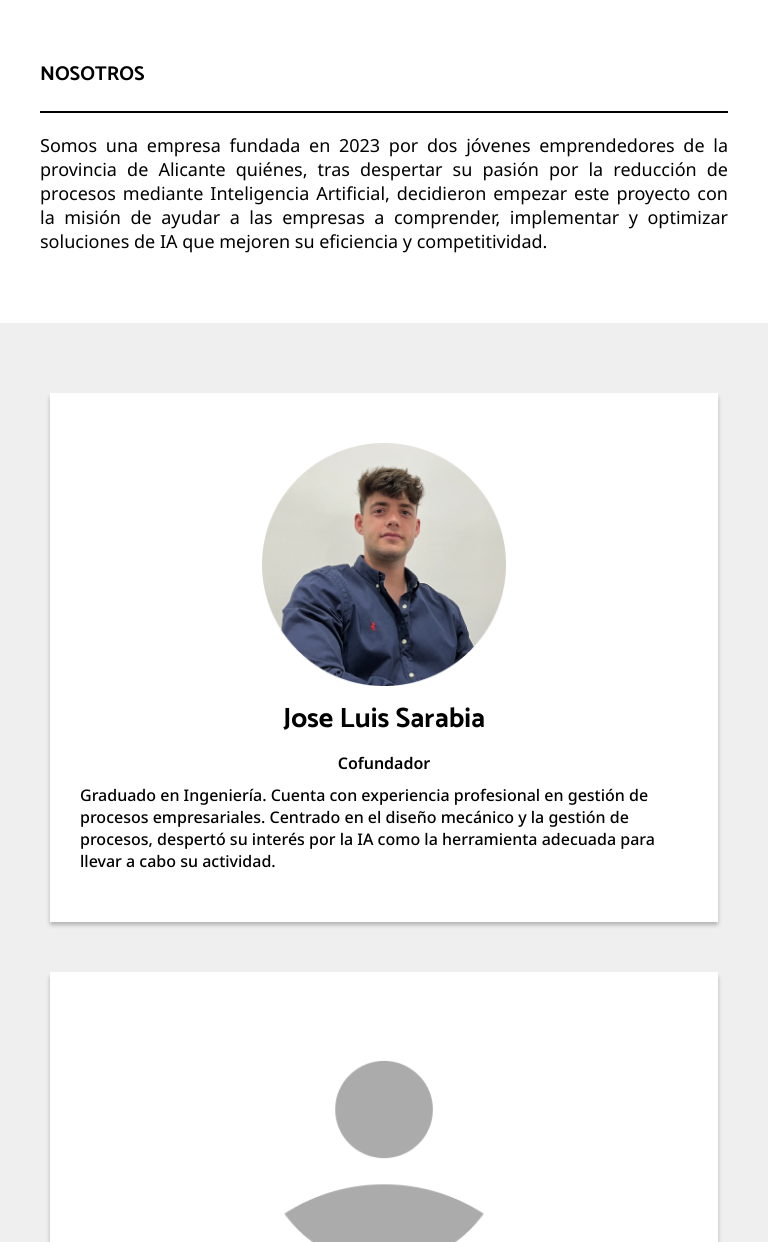
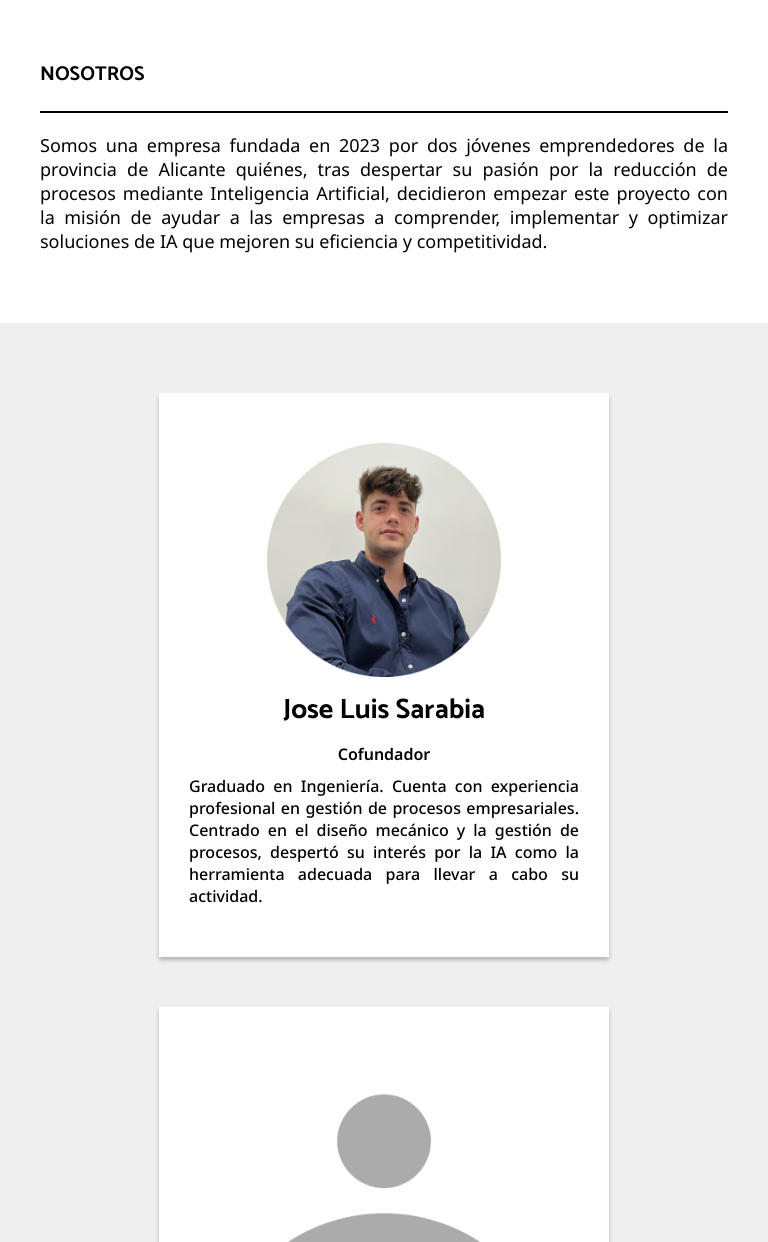
Before and after one commit to lu0tero/bimia, a website: page pages/aboutUs.html in a window 768 px wide. Shown: the part 58-1300 px from the top of the page. Drawn offline with Linux system fonts and the light colour scheme.

Commit message:
subo cambios

```diff
--- a/sass/_aboutUs.scss
+++ b/sass/_aboutUs.scss
@@ -39,7 +39,7 @@
                     padding: 50px 30px;
                     max-width: 350px;
                         img {
-                            width: 40%;
+                            width: 70%;
                         }
                         h3 {
                             font-family: $catamaran;
@@ -53,8 +53,7 @@
                         p {
                             font-weight: 500;
                             font-size: 15px;
-                            text-align: left;
-
+                            text-align: justify;
                         }
                 }
         }
@@ -74,9 +73,13 @@
             .aboutUs-cards-container {
                 flex-direction: column;
                     .aboutUs-card {
-                        max-width: 700px;
+                        max-width: 450px;
+                        align-self: center;
                             h3 {
                                 font-size: 28px;
+                            }
+                            img {
+                                width: 60%;
                             }
                             span {
                                 font-size: 16px;
--- a/sass/_work.scss
+++ b/sass/_work.scss
@@ -103,7 +103,7 @@
                                             font-size: 20px;
                                         }
                                         p {
-                                            text-align: left;
+                                            text-align: justify;
                                             font-weight: 500;
                                             font-size: 16px;
                                             height: auto;
@@ -364,7 +364,8 @@
                             align-items: center;
                             justify-content: center;
                             flex-direction: column;
-                            width: 100%;
+                            align-self: center;
+                            width: 80%;
                             .card-image-container {
                                 width: 100%;
                                 img {
```
Also changed, not shown: stylesheet/styles.css, 1 other file.
